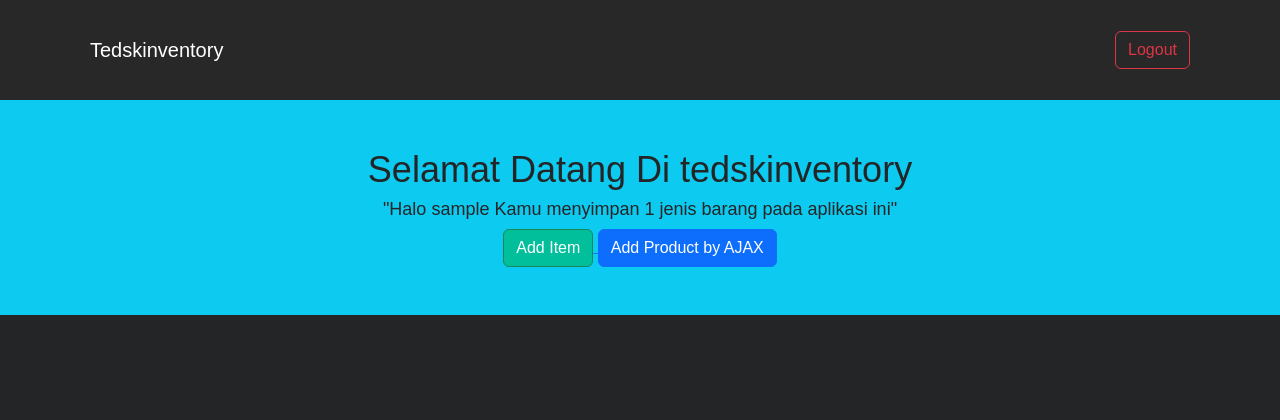
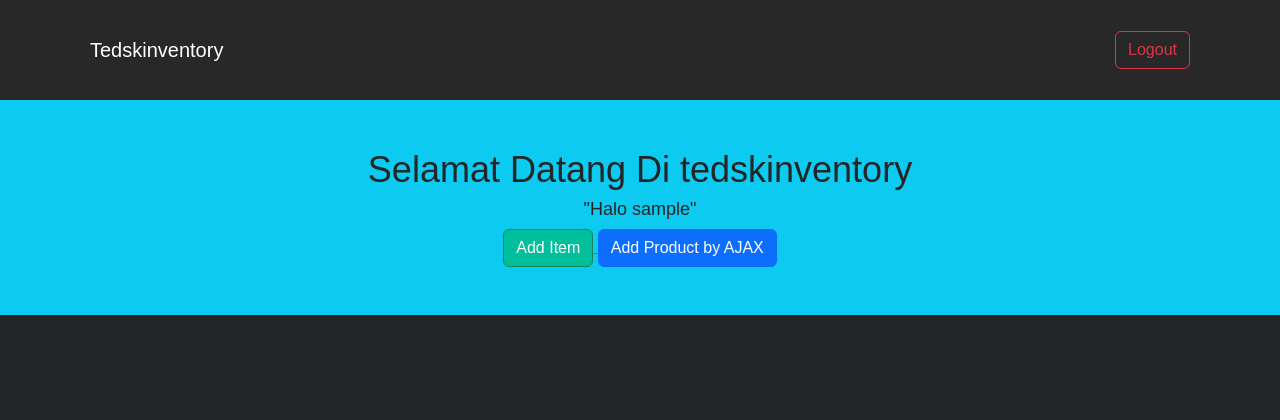
Before and after one commit to tedskiii/tedskinventory, a Django app: template main/templates/main.html in a window 1280 px wide. Shown: the top 420 px of the page. Run offline with Django 4.2, Linux system fonts and the light colour scheme; the template is opened without the code that fills it: most values are stand-ins (such as "Sample title", 1, 10 or a date in 2020); data that the repository does not hold is empty.

Commit message:
redeploy

```diff
--- a/main/templates/main.html
+++ b/main/templates/main.html
@@ -10,7 +10,7 @@
 
 <header class="bg-info text-center py-5">
     <h1>Selamat Datang Di tedskinventory</h1>
-    <h3>"Halo {{ user_name }} Kamu menyimpan {{ total_products }} jenis barang pada aplikasi ini"</h3>
+    <h3>"Halo {{ user_name }}"</h3>
     <a href="{% url 'main:create_product' %}">
         <button class="btn btn-success">Add Item</button>
     </a>
```
